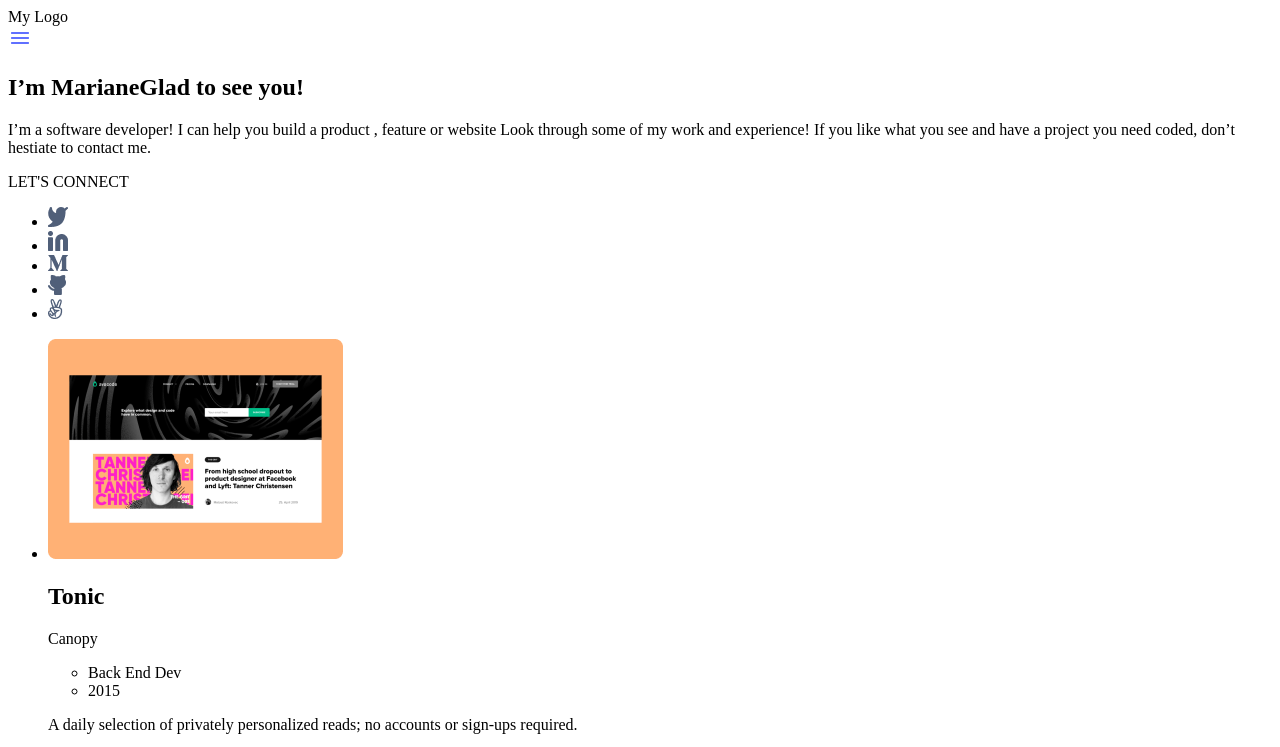
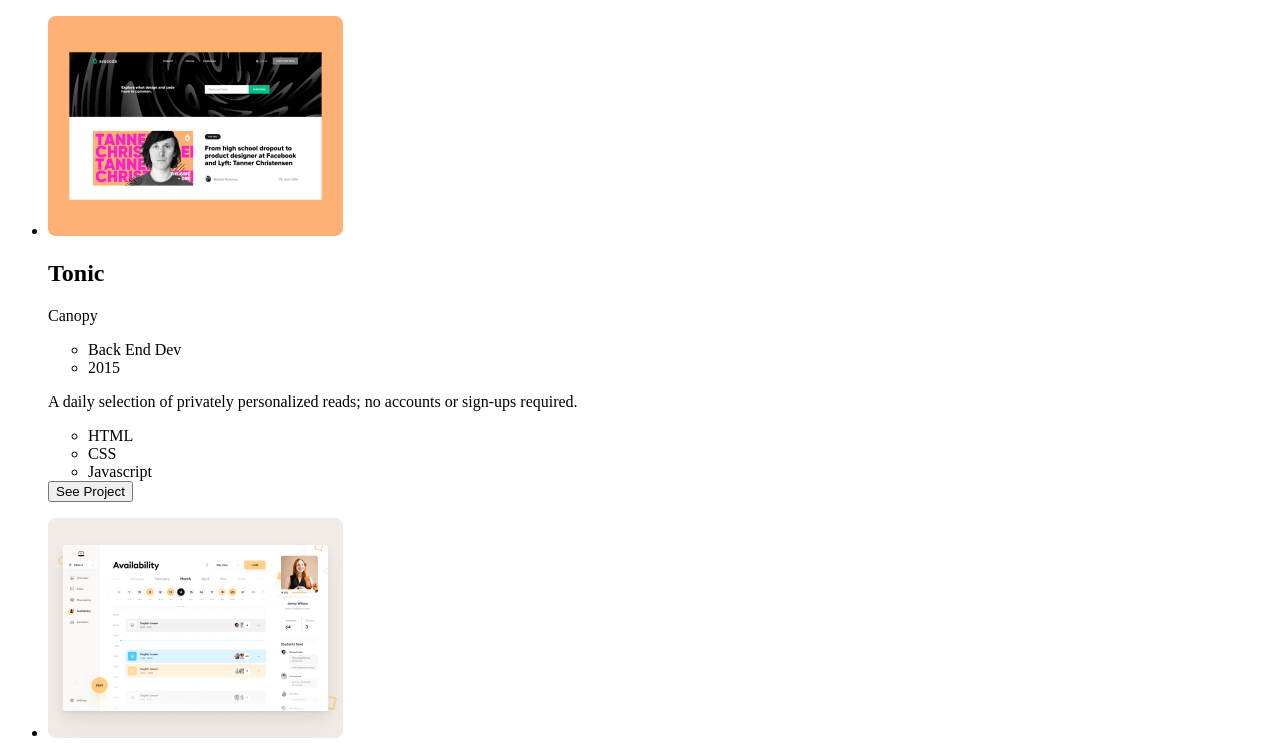
Before and after one commit to shahedakhatoon/Portfolio-Website, a plain HTML site: page index.html in a window 1280 px wide. Shown: the top 747 px of the page. Drawn offline with Linux system fonts and the light colour scheme.

```diff
--- a/index.html
+++ b/index.html
@@ -7,44 +7,6 @@
     <title>Document</title>
 </head>
 <body>
-    <header class="container">
-        <a class="logo">My Logo</a>
-
-        <nav class="menu-icon">
-            <img src="src/Icon-Menu.png" alt="menu"/>
-        </nav>
-    </header>
-
-    <section class="heading">
-
-        <h1 class="title">I’m Mariane<span id="info" class="title">Glad to see you!</span>
-            </h1>
-
-        <p class="paragraph">I’m a software developer! I can help you build a product ,
-            feature or website Look through some of my work and experience!
-            If you like what you see and have a project you need coded, don’t hestiate to contact me.</p>
-
-            <div class="social-media-icons">
-                <p class="line">LET'S CONNECT</p>
-                <ul>
-                    <li><a href=""><img class="icon twitter"
-                        src="src/Twitter.png" alt="twitter-icon"/></a></li>
-
-                    <li><a href=""><img class="icon linkedin"
-                        src="src/Linkedin-icon.png" alt="linkedin-icon"/></a></li>
-
-                    <li><a href=""><img class="icon msign"
-                        src="src/m.png" alt="msign"/></a></li>
-
-                    <li><a href=""><img class="icon github"
-                        src="src/Github.png" alt="github-icon"/></a></li>
-
-                    <li><a href=""><img class="icon finger"
-                        src="src/Angel.png" alt="AngelList"/></a></li>
-                </ul>
-            </div>
-    </section>
-
 
     <section class="works-section">
         <div class="grid-container">
@@ -52,7 +14,7 @@
                 <li class="project">
                     <img src="src/Snapshoot-Portfolio.png" alt="Snapshot">
                     <div class="description">
-                        <h2 class="title">Tonic</h2>
+                        <h2 class="workstitle">Tonic</h2>
                         <div class="info">
                             <p class="subTitle">Canopy</p>
                             <ul class="infoContainer">
@@ -81,7 +43,7 @@
                 <li class="project">
                     <img src="src/Snapshoot-Portfolio1.png" alt="Snapshot1">
                     <div class="description">
-                        <h2 class="title">Multi-Post Stories</h2>
+                        <h2 class="workstitle">Multi-Post Stories</h2>
                         <div class="info">
                             <p class="subTitle">Canopy</p>
                             <ul class="infoContainer">
@@ -110,7 +72,7 @@
                 <li class="project">
                     <img src="src/Snapshoot-Portfolio2.png" alt="Snapshot2">
                     <div class="description">
-                        <h2 class="title">Tonic</h2>
+                        <h2 class="workstitle">Tonic</h2>
                         <div class="info">
                             <p class="subTitle">Canopy</p>
                             <ul class="infoContainer">
@@ -139,9 +101,9 @@
                 <li class="project">
                     <img src="src/Snapshoot-Portfolio3.png" alt="Snapshot3">
                     <div class="description">
-                        <h2 class="title">Tonic</h2>
+                        <h2 class="workstitle">Multi-Post Stories</h2>
                         <div class="info">
-                            <p class="subTitle">Multi-Post Stories</p>
+                            <p class="subTitle">Canopy</p>
                             <ul class="infoContainer">
                                 <li class="role">Back End Dev</li>
                                 <li class="year">2015</li>
--- a/style.css
+++ b/style.css
@@ -3,62 +3,6 @@
   width: 375px;
   height: 718px;
   background: #fff;
-}
-
-.container {
-  display: flex;
-  border: 10px;
-  flex-wrap: wrap;
-  justify-content: space-between;
-  margin: auto;
-}
-
-.logo {
-  position: static;
-  width: 76px;
-  height: 20px;
-  left: 12px;
-  top: 10px;
-  font-family: Poppins, Arial, Helvetica, sans-serif;
-  font-style: normal;
-  font-weight: bold;
-  font-size: 18px;
-  line-height: 20px;
-  display: flex;
-  align-items: center;
-  text-align: center;
-  color: #6070ff;
-  flex: none;
-  order: 0;
-  flex-grow: 0;
-}
-
-.menu-icon {
-  position: static;
-  left: 20%;
-  right: 20%;
-  top: 20%;
-  bottom: 20%;
-  flex: none;
-  order: 0;
-  flex-grow: 0;
-  align-self: center;
-}
-.heading {
-  background-image: url(src/header-shapes-mobile.svg);
-  background-repeat: no-repeat;
-  background-size: contain;
-  display: inline;
-  display: flex;
-  justify-content: left;
-  flex-flow: column;
-  min-height: 100vh;
-  margin-block-end: 20rem;
-  margin: auto;
-}
-
-ul {
-  list-style-type: none;
 }
 
 .grid-container {
@@ -95,19 +39,21 @@ ul {
   flex: none;
   order: 0;
   flex-grow: 0;
-  margin: 12px 0px;
 }
+
 .info {
   display: flex;
   align-items: center;
   column-gap: 32px;
   margin-top: -30px;
 }
+
 .infoContainer {
   display: flex;
   margin-left: -60px;
   list-style-type: none;
 }
+
 .role {
   font-family: 'Poppins', sans-serif;
   font-weight: 600;
@@ -117,12 +63,6 @@ ul {
   color: #7a869a;
 }
 
-.role::before {
-  content: url(/images/circle.svg);
-  width: 14px;
-  padding-right: 5px;
-}
-
 .year {
   font-family: 'Poppins', sans-serif;
   font-weight: 600;
@@ -130,12 +70,6 @@ ul {
   font-size: 12px;
   line-height: 16px;
   color: #7a869a;
-}
-
-.year::before {
-  content: url(/images/circle.svg);
-  width: 14px;
-  padding-right: 5px;
 }
 
 .projectDescription {
@@ -154,10 +88,6 @@ p {
   margin-block-end: 1em;
   margin-inline-start: 0;
   margin-inline-end: 0;
-  list-style-type: none;
-}
-
-ul {
   list-style-type: none;
 }
 
@@ -235,7 +165,7 @@ button {
   position: static;
   width: 327px;
   height: 101px;
-  font-family: Poppins;
+  font-family: Poppins, sans-serif;
   font-style: normal;
   font-weight: bold;
   font-size: 40px;
@@ -252,7 +182,7 @@ button {
   position: static;
   width: 327px;
   height: 101px;
-  font-family: Poppins;
+  font-family: Poppins, sans-serif;
   font-style: normal;
   font-weight: bold;
   font-size: 40px;
@@ -276,7 +206,7 @@ button {
   background-size: contain;
 }
 
-.title {
+.workstitle {
   color: #172b4d;
   font-size: 40px;
   font-weight: bold;
@@ -309,7 +239,7 @@ button {
   position: static;
   width: 117px;
   height: 24px;
-  font-family: Poppins;
+  font-family: Poppins, sans-serif;
   font-style: normal;
   font-weight: 500;
   font-size: 16px;
```
